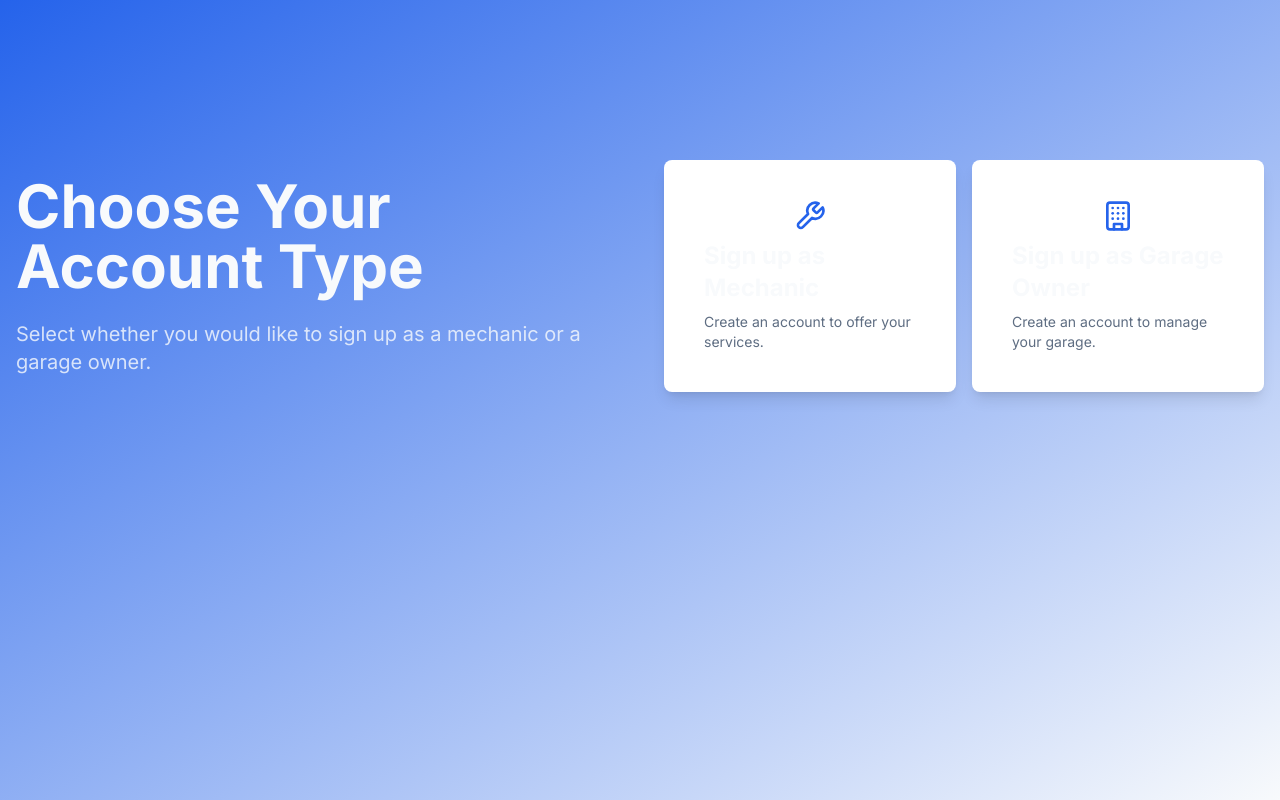
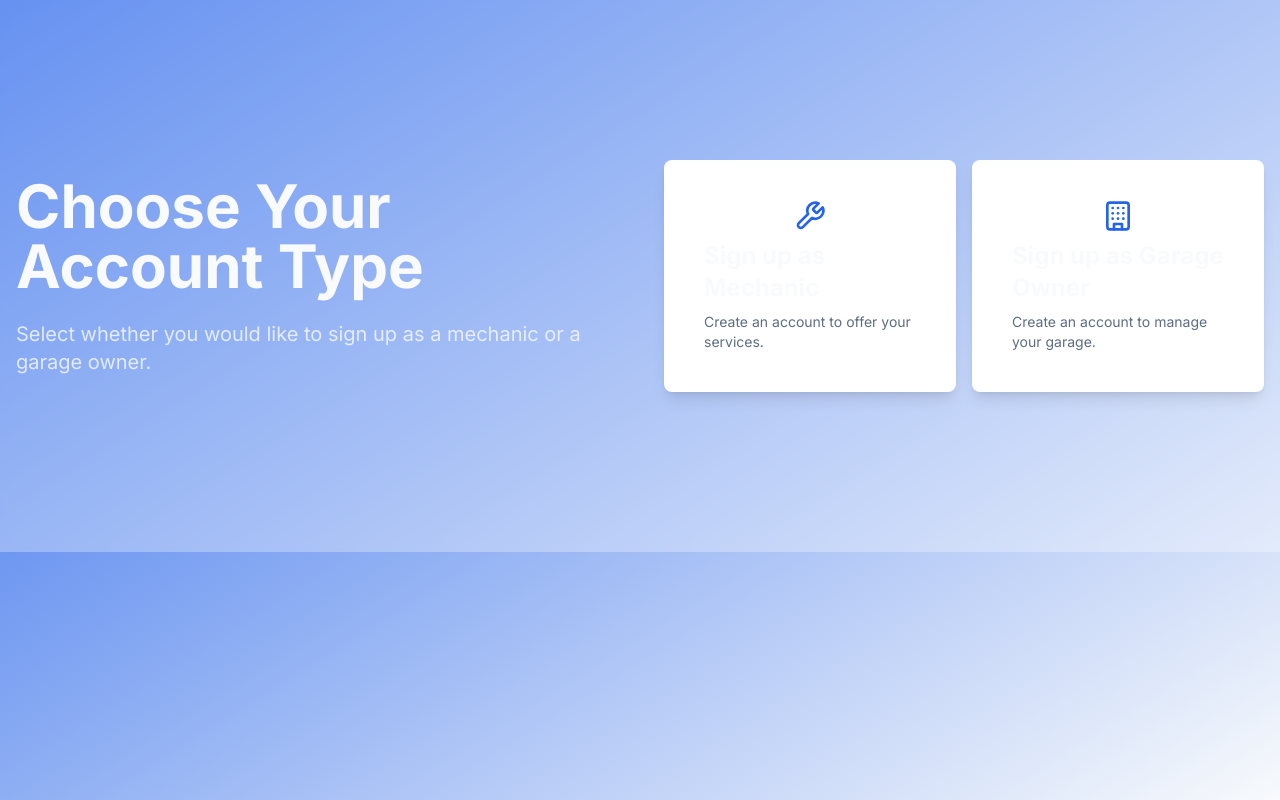
Before and after one commit to Mtokaahero-com/mtokaahero, a Next.js app: page /auth/service-accounts in a window 1280 px wide. Built offline with nearby package versions, Linux system fonts and the light colour scheme.

Commit message:
Sep 24, 2024, 1:24 AM

```diff
--- a/app/(pages)/auth/service-accounts/page.tsx
+++ b/app/(pages)/auth/service-accounts/page.tsx
@@ -4,7 +4,7 @@ import { WrenchIcon, BuildingIcon } from '@/components/ui/icons';
 export default function Component() {
     return (
         <div className="w-full min-h-screen bg-gradient-to-br from-primary to-primary-foreground">
-            <div className="container mx-auto px-4 py-12 md:py-24 lg:py-32 xl:py-40 ">
+            <div className="container mx-auto px-4 py-12 md:py-24 lg:py-32 xl:py-40 backdrop-blur-sm bg-white/30">
                 <div className="grid grid-cols-1 md:grid-cols-2 gap-8 md:gap-12 items-center">
                     <div className="space-y-4 md:space-y-6">
                         <h1 className="text-4xl md:text-5xl lg:text-6xl font-bold text-primary-foreground">
```
